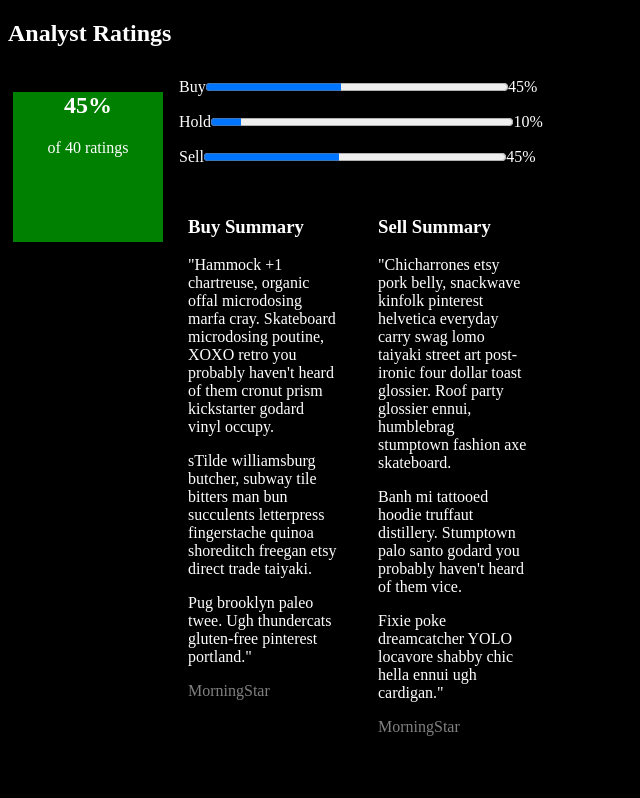
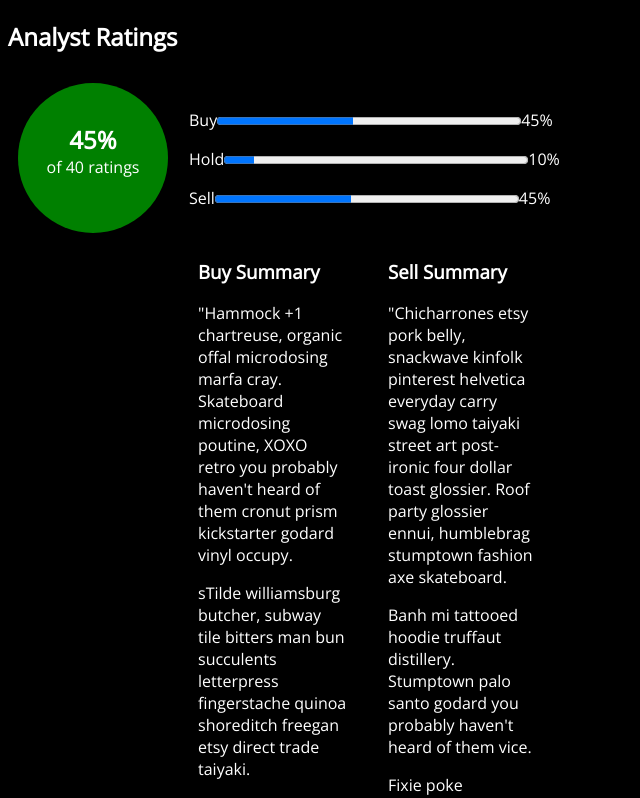
Before and after one commit to zebranrain/TJ-Service, a React app: page / in a window 1280 px wide. Shown: the top 798 px of the page, without its empty margins (0-640 px from the left). Built offline with nearby package versions, Linux system fonts and the light colour scheme.

Commit message:
Added test data

```diff
--- a/client/src/components/chart_panel.jsx
+++ b/client/src/components/chart_panel.jsx
@@ -4,8 +4,11 @@ class ChartPanel extends React.Component {
   render() {
     return (
       <div id="chart">
-        <h2>45%</h2>
-        <p>of 40 ratings</p>
+        <div>
+          <h2 class="chartText">45%</h2>
+          <p class="chartText">of 40 ratings</p>
+        </div>
+
       </div>
     );
   }
--- a/public/styles.css
+++ b/public/styles.css
@@ -1,4 +1,7 @@
+@import url("https://fonts.googleapis.com/css?family=Open+Sans");
+
 body {
+    font-family: 'Open Sans', sans-serif;
     color: white;
     background-color: black;
 }
@@ -34,39 +37,53 @@ ul {
 #chart_panel {
     float: left;
     width: 150px;
-    margin: 5px;
+    margin: 10px;
 }
 
 #chart {
     background: green;
     position: relative;
-    text-align: center;
+    vertical-align: top;
     width: 150px;
     height: 150px;
+    border-radius: 50%;
+}
+
+.chartText {
+    position: relative;
+    text-align: center;
+    top: 40px;
+    padding: 0px;
+    margin: 0px;
 }
 
 #info_panel {
     display: inline-block;
+    margin: 25px 25px 0px 0px;
+    padding-right: 25px;
 }
 
 #bar_charts {
-    width: 400px;
+    width: 100%;
     display: inline-block;
 }
 
 #container {
     height: 900px;
-    width: 600px;
-    width: auto;
+    width: 676px;
 }
 
 .lineChart {
-    width: auto;
+    width: 100%;
     padding: 5px;
     margin: 5px;
     border-style: solid;
     border-color: black;
     border-width: 1px;
+}
+
+.chartPercent {
+    float: right;
 }
 
 .summary {
```
Also changed, not shown: client/src/test_data/sample_data.js (added, +23 -0 lines), public/bundle.js.
